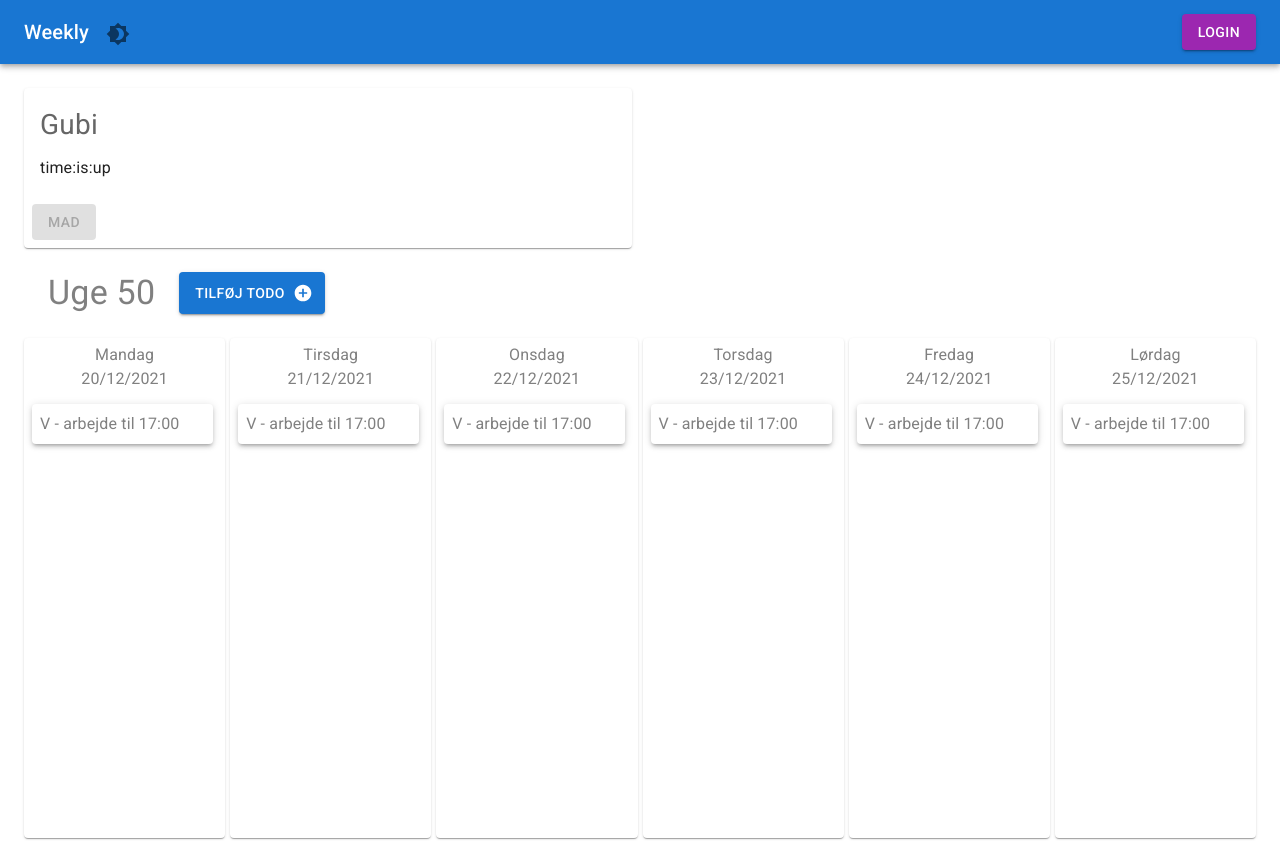
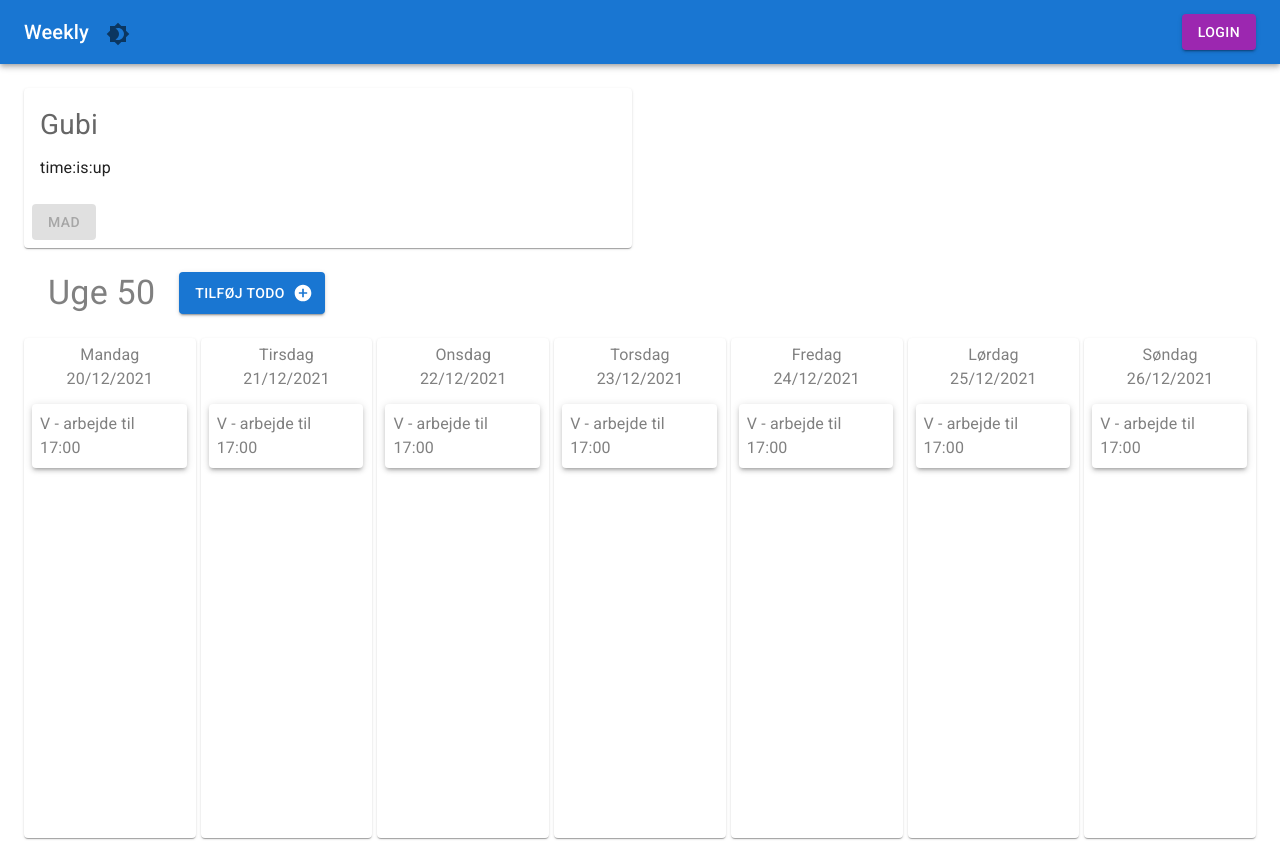
Before and after one commit to VolkanIsik86/weeklymui, a React (Create React App) app: page /#/ in a window 1280 px wide. Shown: the top 841 px of the page. Built offline with nearby package versions, Linux system fonts and the light colour scheme; no server answers.

Commit message:
Console.log fjernet og kolonner til passes til telefon

```diff
--- a/src/index.css
+++ b/src/index.css
@@ -15,6 +15,6 @@ code {
 .weekgrid{
   display: grid;
   grid-auto-flow: row;
-  grid-template-columns: repeat(auto-fit, minmax(180px,0.2fr));
+  grid-template-columns: repeat(auto-fit, minmax(170px,0.2fr));
   grid-gap: 5px;
 }
--- a/src/stores/TimerStore.js
+++ b/src/stores/TimerStore.js
@@ -12,13 +12,10 @@ class TimerStore{
             method: 'GET',
             redirect: 'follow'
         };
-        console.log(config.url)
 
         fetch(config.url.API_URL + "/Gubi", requestOptions)
             .then(response => response.json())
             .then(result => {
-                console.log(result)
-                console.log("hej fra timerstrore")
                 runInAction(()=> this.timer = result)
             })
             .catch(error => console.log('error', error));
@@ -32,7 +29,6 @@ class TimerStore{
         fetch(config.url.API_URL + "/Gubi/time", requestOptions)
             .then(response => response.json())
             .then(result => {
-                console.log(result)
                 runInAction(()=> this.timer = result)
             })
             .catch(error => console.log('error', error));
--- a/src/stores/UserStore.js
+++ b/src/stores/UserStore.js
@@ -16,7 +16,6 @@ class UserStore{
     }
 
     login(username, password){
-        console.log(username + " " + password);
 
         let myHeaders = new Headers();
         myHeaders.append("Content-Type", "application/json");
@@ -36,7 +35,6 @@ class UserStore{
         fetch(config.url.API_URL + "/User/authentication", requestOptions)
             .then(response => response.text())
             .then(result => {
-                console.log(result)
 
                 const temp = {
                     logged : true,
--- a/src/timer2/Timer.js
+++ b/src/timer2/Timer.js
@@ -43,7 +43,7 @@ function Timer(){
 
     const timerComponents = [];
 
-    console.log(timeLeft)
+
     return (
         <div>
             {timeLeft.hours + ":" + timeLeft.minutes + ":" + timeLeft.seconds}
```
Also changed, not shown: src/Home.js (+1 -9 lines).
